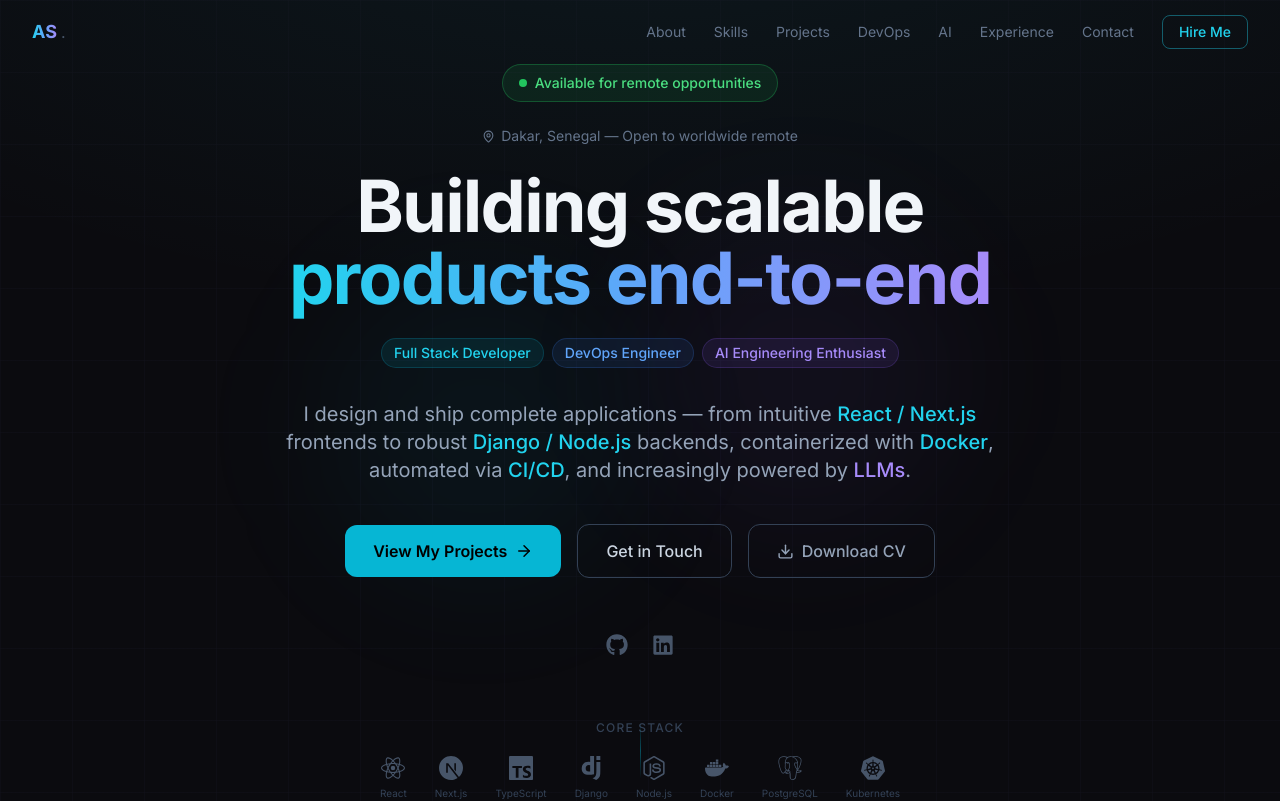
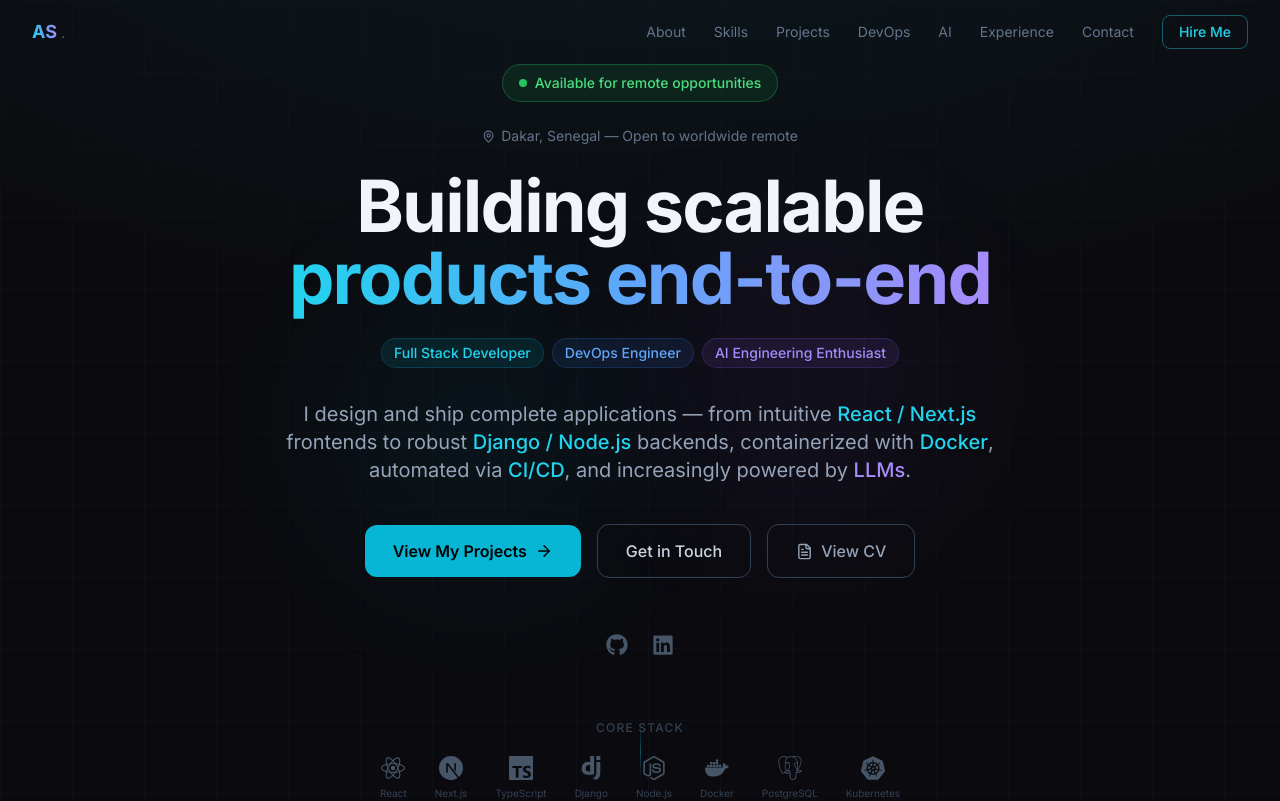
Before and after one commit to abdoulaye-96/my_portfolio, a Next.js app: page / in a window 1280 px wide. Shown: the top 801 px of the page. Built offline with nearby package versions, Linux system fonts and the light colour scheme.

Commit message:
fix: CV button opens in new tab for viewing instead of forcing download

```diff
--- a/src/components/sections/Hero.tsx
+++ b/src/components/sections/Hero.tsx
@@ -2,7 +2,7 @@
 
 import { useState } from 'react'
 import { motion } from 'framer-motion'
-import { ArrowRight, MapPin, Download } from 'lucide-react'
+import { ArrowRight, MapPin, FileText } from 'lucide-react'
 import { FaGithub, FaLinkedin } from 'react-icons/fa'
 import {
   SiReact,
@@ -146,13 +146,12 @@
             href="/cv.pdf"
             target="_blank"
             rel="noopener noreferrer"
-            download="Abdoulaye_Sene_CV.pdf"
             whileHover={{ scale: 1.04 }}
             whileTap={{ scale: 0.97 }}
             className="flex items-center gap-2 px-7 py-3.5 border border-slate-700 hover:border-cyan-500/40 text-slate-400 hover:text-cyan-400 font-medium rounded-xl transition-all duration-200 text-base"
           >
-            <Download size={17} />
-            Download CV
+            <FileText size={17} />
+            View CV
           </motion.a>
         </motion.div>
 
```
